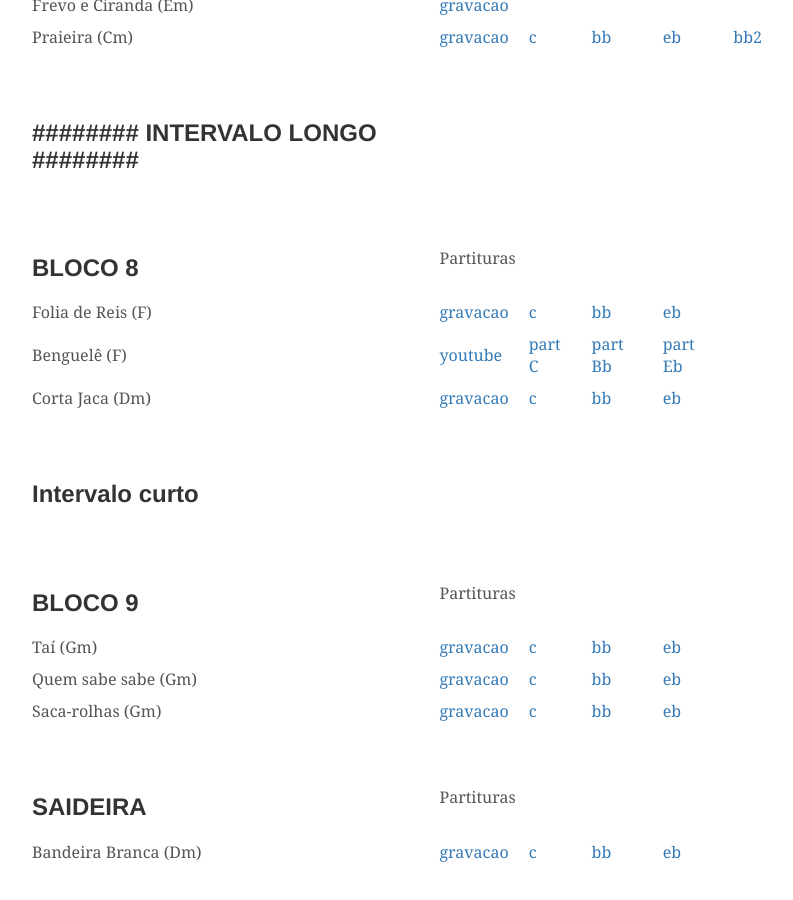
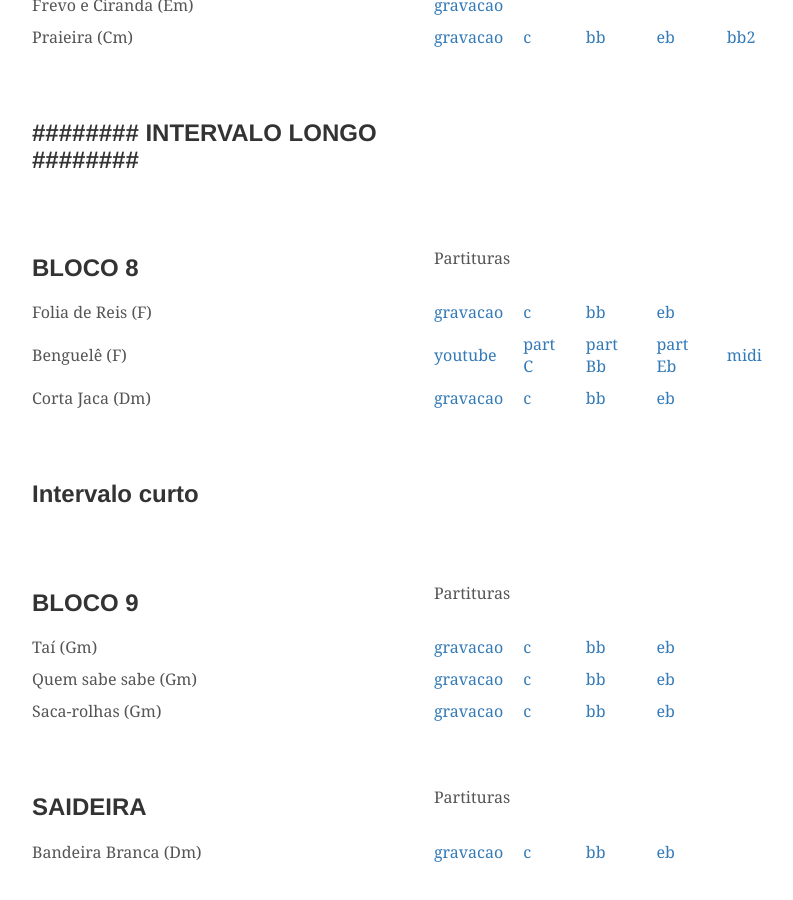
Before and after one commit to brunopedroso/vqf, a Jekyll site: the page built from repertorio.md, in a window 1280 px wide and 900 px high, scrolled down 2682 px. Shown: the whole window, without its empty margins (243-1036 px from the left). Built offline with Jekyll 4.4.1, drawn with Linux system fonts in a browser that asks for light colours.

Commit message:
link pro midi

```diff
--- a/repertorio.md
+++ b/repertorio.md
@@ -214,6 +214,7 @@ blocos:
           'part C':  'partituras/benguele/benguele-C.pdf'
           'part Bb': 'partituras/benguele/benguele-Bb.pdf'
           'part Eb': 'partituras/benguele/benguele-Eb.pdf'
+          'midi':    'partituras/benguele/benguele.midi'
 
       - nome: 'Corta Jaca (Dm)'
         links:
```
